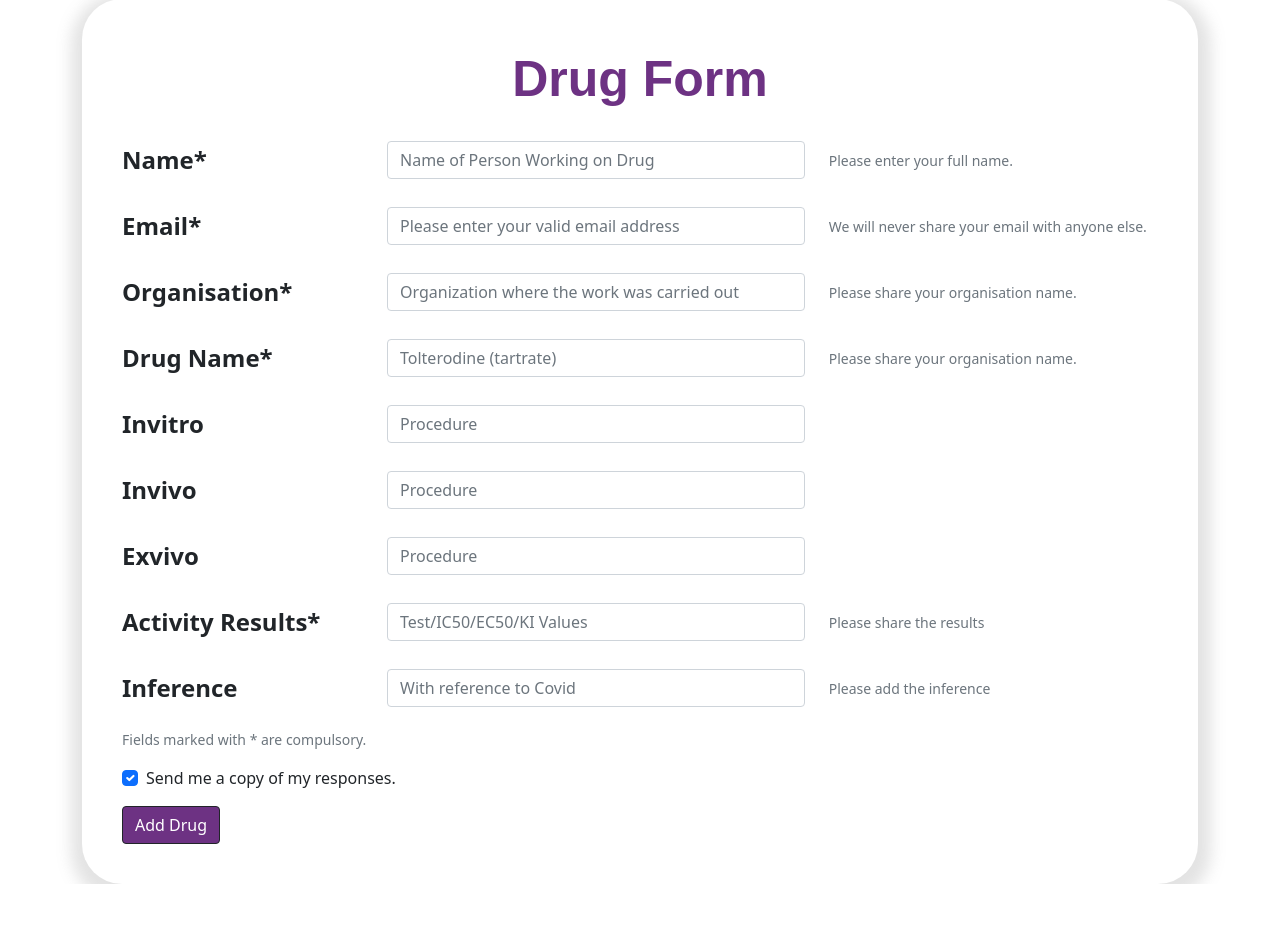
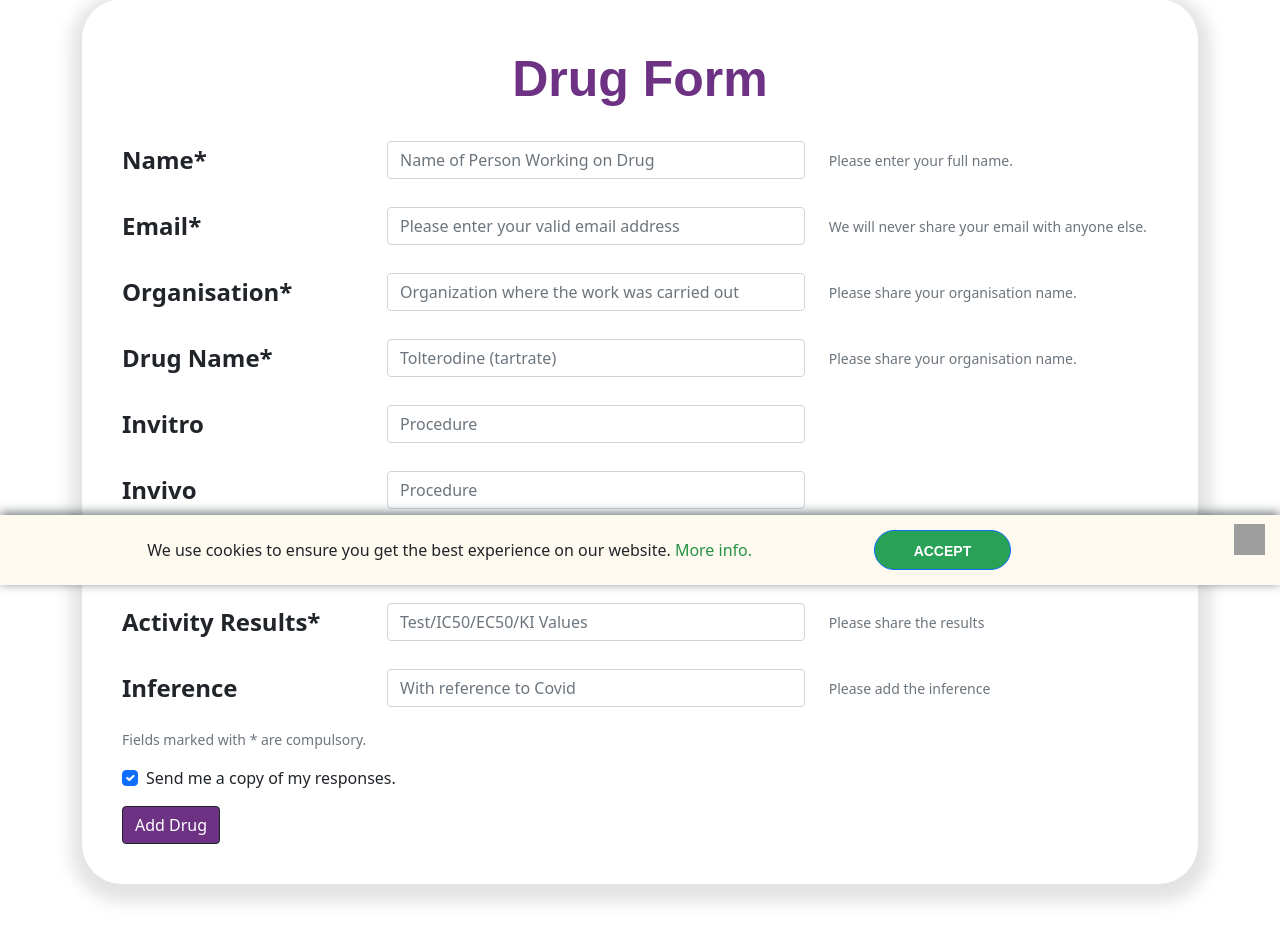
Before and after one commit to nepython/covirx, a Django app: page /add_drug in a window 1280 px wide. Shown: the part 215-1147 px from the top of the page. Before the commit the page ends 1099 px from the top, so only its background shows below. Run offline with Django 3.2, Linux system fonts and the light colour scheme; parts of the project's set-up code (start-up, migrations or seed data) failed here and were passed over; some libraries are stand-ins or nearby versions; grey boxes are pictures that could not be loaded.

Commit message:
Added Cookie Policy (WIP)
* Improved Individual drug page CSS
* Added drug label feature

```diff
--- a/CoviRx/main/static/main/css/main.css
+++ b/CoviRx/main/static/main/css/main.css
@@ -85,3 +85,58 @@ nav {
     height: 100%;
     z-index: 9999;
 }
+#CookielawBanner {
+    padding: 15px 0 15px 0;
+    background-color: floralwhite;
+    box-shadow: 0 -2px 10px 0 rgba(38,50,56,.7);
+    position: fixed;
+    bottom: 0;
+    z-index: 999;
+    width: 100%;
+}
+#CookielawBanner .Container {
+    width: 77%;
+    margin: 0 auto;
+    display: flex;
+    justify-content: space-between;
+    align-items: center;
+    height: 100%;
+}
+#CookielawBanner .Container .btn {
+    border-radius: 45px;
+    position: relative;
+    z-index: 2;
+    text-align: center;
+    display: block;
+    margin: 0 auto;
+    font-family: Raleway,sans-serif;
+    -webkit-transition: background-color .3s ease;
+    -moz-transition: background-color .3s ease;
+    transition: background-color .3s ease;
+    width: 137px;
+    font-weight: 600;
+    font-size: .875em;
+    height: 40px;
+    line-height: 28px;
+    color: #fff!important;
+    background-color: #29a156;
+    text-transform: uppercase;
+}
+#CookielawBanner #CookielawCross {
+    background: url(../images/close-ic.png) no-repeat 9px 9px;
+    cursor: pointer;
+    display: block;
+    position: absolute;
+    top: 15px;
+    right: 15px;
+    width: 40px;
+    height: 40px;
+}
+#CookielawBanner .Container p {
+    margin: unset;
+    line-height: 100%;
+}
+#CookielawBanner .Container p a {
+    color: #259344;
+    text-decoration: none;
+}
--- a/CoviRx/main/urls.py
+++ b/CoviRx/main/urls.py
@@ -12,6 +12,7 @@ urlpatterns = [
     path('api/drugs-metadata', autocomplete, name='drugs-metadata'),
     path('organisations', organisations, name='organisations'),
     path('contact', contact, name='contact'),
+    path('cookie-policy', cookie_policy, name='cookie-policy'),
     path('references', references, name='references'),
     path('api/charts-json', charts_json, name='charts-json'),
     path('add_drug', add_drug, name='add-drug'),
--- a/CoviRx/main/views.py
+++ b/CoviRx/main/views.py
@@ -91,6 +91,10 @@ def add_drug(request):
         {'form':form,'submitted':submitted})
 
 
+def cookie_policy(request):
+    return render(request, 'main/cookie-policy.html')
+
+
 def home(request):
     Visitor.record(request)
     return render(request, 'main/index.html', {'fields': search_fields})
@@ -156,7 +160,7 @@ def individual_drug(request, drug_id):
     }
     if 'download' in request.GET:
         json_file = StringIO()
-        json_file.write(json.dumps(kwargs))
+        json_file.write(json.dumps(kwargs, indent=4))
         json_file.seek(0)
         wrapper = FileWrapper(json_file)
         response = HttpResponse(wrapper, content_type='application/json')
--- a/CoviRx/templates/main/add_drug.html
+++ b/CoviRx/templates/main/add_drug.html
@@ -7,7 +7,7 @@
 {% endblock %}
 
 {% block content %}
-	<div class="container slide-up">
+	<div class="container slide-up mb-5">
 		<h1>CoviRx</h1>
 		<h2>Covid19 Drug Repurposing Database</h2>
 
--- a/CoviRx/templates/main/index.html
+++ b/CoviRx/templates/main/index.html
@@ -10,7 +10,8 @@
     <link rel="stylesheet" href="https://cdn.jsdelivr.net/npm/bootstrap@5.0.2/dist/css/bootstrap.min.css" integrity="sha384-EVSTQN3/azprG1Anm3QDgpJLIm9Nao0Yz1ztcQTwFspd3yD65VohhpuuCOmLASjC" crossorigin="anonymous" />
     <link rel="stylesheet" href="https://cdn.jsdelivr.net/npm/bootstrap-icons@1.5.0/font/bootstrap-icons.css" />
     <link rel="stylesheet" href={% static "main/css/main.css"%} />
-    <style>.se-pre-con {background: url({% static "main/images/Preloader.gif" %}) center no-repeat #fff;}</style>
+    <style>.se-pre-con {background: url({% static "main/images/Preloader.gif" %}) center no-repeat #fff;}
+    </style>
     {% block extra_head %}
     <link rel="stylesheet" href={% static "main/css/home.css"%} />
     <link rel="stylesheet" href="https://simeydotme.github.io/jQuery-ui-Slider-Pips/dist/css/jqueryui.min.css" />
@@ -194,6 +195,20 @@
         </div>
     </div>
     {% endblock content %}
+    <div id="CookielawBanner">
+        <div class="Container">
+            <p>
+               We use cookies to ensure you get the best experience on our website.
+               <a href="/cookie-policy">
+                   More info.
+               </a>
+            </p>
+            <a class="btn btn-primary" href="javascript:Cookielaw.createCookielawCookie();">
+                Accept
+            </a>
+        </div>
+        <div id="CookielawCross" style="position: absolute; top: 0px; color: black; font-size: 2em;"></div>
+    </div>
 </body>
 <script src="https://cdn.jsdelivr.net/npm/bootstrap@5.0.2/dist/js/bootstrap.bundle.min.js" integrity="sha384-MrcW6ZMFYlzcLA8Nl+NtUVF0sA7MsXsP1UyJoMp4YLEuNSfAP+JcXn/tWtIaxVXM" crossorigin="anonymous"></script>
 <script src={% static "main/js/jquery-3.6.0.min.js"%} type="text/javascript"></script>
--- a/CoviRx/templates/main/references.html
+++ b/CoviRx/templates/main/references.html
@@ -7,7 +7,7 @@
 {% endblock %}
 
 {% block content %}
-<div class="container slide-up">
+<div class="container slide-up mb-5">
     <h1>CoviRx</h1>
     <h2>Covid19 Drug Repurposing Database</h2>
     <h3 id="references-title">List of References:</h3>
```
Also changed, not shown: CoviRx/main/csv_upload.py (+11 -0 lines), CoviRx/main/static/main/css/home.css (+4 -4 lines), CoviRx/main/static/main/css/individual-drug.css (+79 -1 lines), CoviRx/main/static/main/js/home.js (+6 -3 lines), CoviRx/main/static/main/js/individual-drug.js (+7 -0 lines), CoviRx/templates/main/cookie-policy.html (added, +91 -0 lines), CoviRx/templates/main/individual_drug.html (+10 -91 lines).
